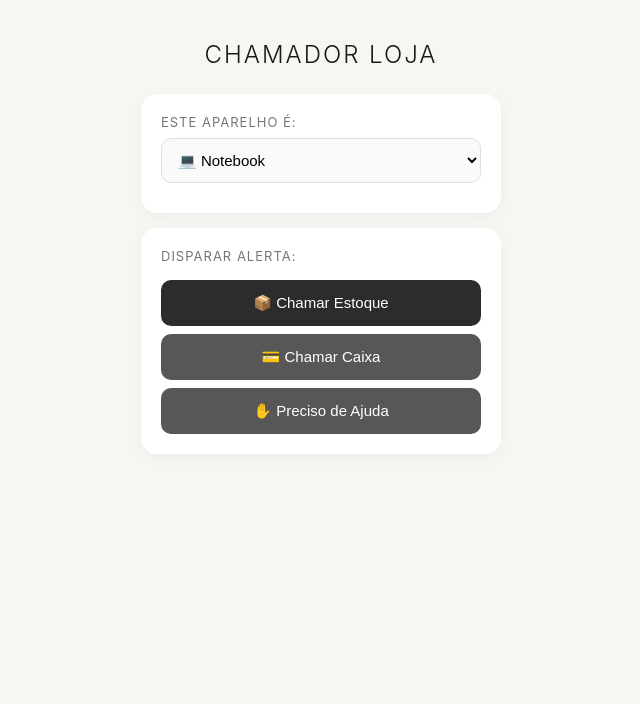
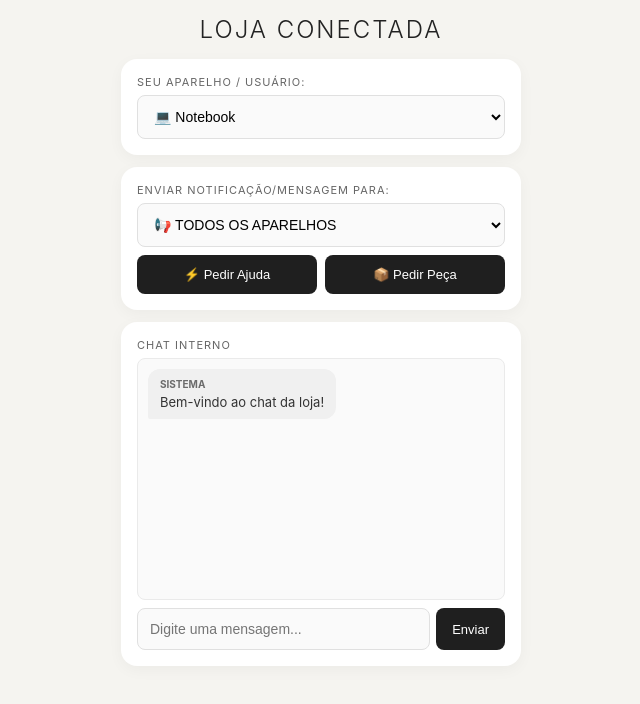
Before and after one commit to BielzeraDeveloper/Doorbell, a plain HTML site: page index.html in a window 1280 px wide. Shown: the whole page, without its empty margins (319-959 px from the left). Drawn offline with Linux system fonts and the light colour scheme; no server answers.

Commit message:
Update index.html

```diff
--- a/index.html
+++ b/index.html
@@ -3,80 +3,145 @@
 <head>
   <meta charset="UTF-8">
   <meta name="viewport" content="width=device-width, initial-scale=1.0">
-  <title>Chamador - Loja</title>
+  <title>Comunicação - Loja</title>
   <style>
     :root {
-      --bg-color: #f7f6f2;
+      --bg: #f5f4f0;
       --card-bg: #ffffff;
-      --accent: #2c2c2c;
-      --text: #1a1a1a;
-      --subtext: #767676;
+      --accent: #1f1f1f;
+      --text: #222222;
+      --subtext: #666666;
+      --msg-me: #e3f2fd;
+      --msg-other: #f0f0f0;
     }
     body {
       font-family: -apple-system, BlinkMacSystemFont, "Segoe UI", Roboto, sans-serif;
-      background-color: var(--bg-color);
+      background-color: var(--bg);
       color: var(--text);
-      padding: 20px;
       margin: 0;
+      padding: 15px;
       display: flex;
       flex-direction: column;
       align-items: center;
     }
-    .header { text-align: center; margin-bottom: 20px; }
-    .header h2 { font-weight: 300; letter-spacing: 2px; margin-bottom: 5px; }
-
+    .container {
+      width: 100%;
+      max-width: 400px;
+    }
+    .header {
+      text-align: center;
+      margin-bottom: 15px;
+    }
+    .header h2 {
+      font-weight: 300;
+      letter-spacing: 2px;
+      margin: 0 0 5px 0;
+    }
     .card {
       background: var(--card-bg);
       border-radius: 16px;
-      padding: 20px;
-      width: 100%;
-      max-width: 360px;
-      box-shadow: 0 4px 15px rgba(0, 0, 0, 0.04);
-      margin-bottom: 15px;
-      box-sizing: border-box;
+      padding: 16px;
+      box-shadow: 0 4px 15px rgba(0,0,0,0.04);
+      margin-bottom: 12px;
     }
-    label { font-size: 13px; color: var(--subtext); text-transform: uppercase; letter-spacing: 1px; display: block; margin-bottom: 8px; }
-    select {
+    label {
+      font-size: 11px;
+      color: var(--subtext);
+      text-transform: uppercase;
+      letter-spacing: 1px;
+      display: block;
+      margin-bottom: 6px;
+    }
+    select, input {
       width: 100%;
       padding: 12px;
-      border-radius: 10px;
+      border-radius: 8px;
       border: 1px solid #e0e0e0;
       background: #fafafa;
-      font-size: 15px;
-      margin-bottom: 10px;
+      font-size: 14px;
+      box-sizing: border-box;
       outline: none;
+    }
+    .btn-grid {
+      display: grid;
+      grid-template-columns: 1fr 1fr;
+      gap: 8px;
+      margin-top: 8px;
     }
     button {
       background: var(--accent);
       color: white;
       border: none;
-      padding: 14px;
-      border-radius: 10px;
-      font-size: 15px;
+      padding: 12px;
+      border-radius: 8px;
+      font-size: 13px;
       font-weight: 500;
       cursor: pointer;
-      width: 100%;
-      margin-top: 8px;
-      transition: background 0.2s;
     }
     button:active { opacity: 0.8; }
-    .btn-secondary { background: #575757; }
 
-    /* Alerta visual na tela */
+    /* CHAT BOX */
+    .chat-box {
+      height: 220px;
+      overflow-y: auto;
+      border: 1px solid #eaeaea;
+      border-radius: 8px;
+      padding: 10px;
+      background: #fafafa;
+      display: flex;
+      flex-direction: column;
+      gap: 8px;
+    }
+    .message {
+      max-width: 80%;
+      padding: 8px 12px;
+      border-radius: 12px;
+      font-size: 13px;
+      line-height: 1.4;
+    }
+    .message.me {
+      align-self: flex-end;
+      background: var(--msg-me);
+      color: #0d47a1;
+      border-bottom-right-radius: 2px;
+    }
+    .message.other {
+      align-self: flex-start;
+      background: var(--msg-other);
+      color: #333;
+      border-bottom-left-radius: 2px;
+    }
+    .msg-author {
+      font-weight: bold;
+      font-size: 10px;
+      text-transform: uppercase;
+      margin-bottom: 2px;
+      opacity: 0.7;
+    }
+    .chat-input {
+      display: flex;
+      gap: 6px;
+      margin-top: 8px;
+    }
+    .chat-input input { flex: 1; }
+    .chat-input button { width: auto; padding: 0 16px; }
+
+    /* BANNER DE ALERTA */
     #banner {
       display: none;
       position: fixed;
-      top: 20px;
+      top: 15px;
       left: 50%;
       transform: translateX(-50%);
-      background: #1a1a1a;
+      background: #111;
       color: #fff;
-      padding: 16px 24px;
-      border-radius: 30px;
-      box-shadow: 0 10px 25px rgba(0,0,0,0.2);
+      padding: 12px 20px;
+      border-radius: 25px;
+      box-shadow: 0 8px 20px rgba(0,0,0,0.2);
       z-index: 1000;
       text-align: center;
-      width: 80%;
+      font-size: 13px;
+      width: 85%;
       max-width: 320px;
     }
   </style>
@@ -85,13 +150,14 @@
 
   <div id="banner"></div>
 
+  <div class="container">
     <div class="header">
-    <h2>CHAMADOR LOJA</h2>
+      <h2>LOJA CONECTADA</h2>
     </div>
 
     <div class="card">
-    <label for="meuNome">Este aparelho é:</label>
-    <select id="meuNome" onchange="salvarIdentidade()">
+      <label for="meuNome">Seu Aparelho / Usuário:</label>
+      <select id="meuNome" onchange="salvarLogin()">
         <option value="NOTEBOOK">💻 Notebook</option>
         <option value="COMPUTADOR">🖥️ Computador</option>
         <option value="VENDEDOR 1">📱 Vendedor 1</option>
@@ -103,95 +169,132 @@
     </div>
 
     <div class="card">
-    <label>Disparar Alerta:</label>
-    <button onclick="chamar('Pedir peça no Estoque')">📦 Chamar Estoque</button>
-    <button class="btn-secondary" onclick="chamar('Apoio no Caixa / Troco')">💳 Chamar Caixa</button>
-    <button class="btn-secondary" onclick="chamar('Ajuda geral / Atendimento')">✋ Preciso de Ajuda</button>
+      <label for="destinatario">Enviar Notificação/Mensagem Para:</label>
+      <select id="destinatario">
+        <option value="TODOS">📢 TODOS OS APARELHOS</option>
+        <option value="NOTEBOOK">💻 Notebook</option>
+        <option value="COMPUTADOR">🖥️ Computador</option>
+        <option value="VENDEDOR 1">📱 Vendedor 1</option>
+        <option value="VENDEDOR 2">📱 Vendedor 2</option>
+        <option value="VENDEDOR 3">📱 Vendedor 3</option>
+        <option value="ESTOQUE">📦 Estoque</option>
+        <option value="CAIXA">💳 Caixa</option>
+      </select>
+
+      <div class="btn-grid">
+        <button onclick="enviarMensagem('⚡ Alerta: Preciso de ajuda!')">⚡ Pedir Ajuda</button>
+        <button onclick="enviarMensagem('📦 Alerta: Trazer peça no provador')">📦 Pedir Peça</button>
+      </div>
+    </div>
+
+    <div class="card">
+      <label>Chat Interno</label>
+      <div class="chat-box" id="chatBox">
+        <div class="message other">
+          <div class="msg-author">SISTEMA</div>
+          Bem-vindo ao chat da loja!
+        </div>
+      </div>
+
+      <div class="chat-input">
+        <input type="text" id="chatInput" placeholder="Digite uma mensagem..." onkeypress="checarEnter(event)">
+        <button onclick="enviarTextoChat()">Enviar</button>
+      </div>
+    </div>
   </div>
 
   <script>
-    // Substitua se quiser por um código próprio da sua loja
     const CANAL_LOJA = "loja-casual-chique-9988";
+    const selectLogin = document.getElementById('meuNome');
+    const selectDestino = document.getElementById('destinatario');
+    const chatBox = document.getElementById('chatBox');
 
-    // Salva e recupera o nome do dispositivo na memória do aparelho
-    const select = document.getElementById('meuNome');
-
-    if (localStorage.getItem('dispositivo_nome')) {
-      select.value = localStorage.getItem('dispositivo_nome');
+    // Recupera o Login Salvo
+    if (localStorage.getItem('loja_usuario')) {
+      selectLogin.value = localStorage.getItem('loja_usuario');
     }
 
-    function salvarIdentidade() {
-      localStorage.setItem('dispositivo_nome', select.value);
+    function salvarLogin() {
+      localStorage.setItem('loja_usuario', selectLogin.value);
     }
 
-    // Função de Som Suave (Acorde Elegante de 2 Notas)
-    function tocarChimeChique() {
+    // Som de Notificação
+    function tocarChime() {
       const ctx = new (window.AudioContext || window.webkitAudioContext)();
-
-      // Primeira nota (A4 - 440Hz)
-      const osc1 = ctx.createOscillator();
-      const gain1 = ctx.createGain();
-      osc1.type = 'sine';
-      osc1.frequency.setValueAtTime(440, ctx.currentTime);
-      gain1.gain.setValueAtTime(0.08, ctx.currentTime);
-      gain1.gain.exponentialRampToValueAtTime(0.0001, ctx.currentTime + 1.0);
-      osc1.connect(gain1);
-      gain1.connect(ctx.destination);
-      osc1.start(ctx.currentTime);
-      osc1.stop(ctx.currentTime + 1.0);
-
-      // Segunda nota suave depois de 150ms (C#5 - 554.37Hz)
-      setTimeout(() => {
-        const osc2 = ctx.createOscillator();
-        const gain2 = ctx.createGain();
-        osc2.type = 'sine';
-        osc2.frequency.setValueAtTime(554.37, ctx.currentTime);
-        gain2.gain.setValueAtTime(0.08, ctx.currentTime);
-        gain2.gain.exponentialRampToValueAtTime(0.0001, ctx.currentTime + 1.2);
-        osc2.connect(gain2);
-        gain2.connect(ctx.destination);
-        osc2.start(ctx.currentTime);
-        osc2.stop(ctx.currentTime + 1.2);
-      }, 150);
+      const osc = ctx.createOscillator();
+      const gain = ctx.createGain();
+      osc.type = 'sine';
+      osc.frequency.setValueAtTime(554.37, ctx.currentTime);
+      gain.gain.setValueAtTime(0.08, ctx.currentTime);
+      gain.gain.exponentialRampToValueAtTime(0.0001, ctx.currentTime + 1.0);
+      osc.connect(gain);
+      gain.connect(ctx.destination);
+      osc.start();
+      osc.stop(ctx.currentTime + 1.0);
     }
 
-    // Disparar o chamado
-    function chamar(motivo) {
-      const quemChamou = select.value;
+    // Função Geral para Enviar Mensagem/Alerta
+    function enviarMensagem(texto) {
+      const remetente = selectLogin.value;
+      const destino = selectDestino.value;
 
       fetch(`https://ntfy.sh/${CANAL_LOJA}`, {
         method: 'POST',
-        body: JSON.stringify({ quem: quemChamou, motivo: motivo })
+        body: JSON.stringify({
+          de: remetente,
+          para: destino,
+          texto: texto
+        })
       });
     }
 
-    // Escutar chamadas recebidas
+    function enviarTextoChat() {
+      const input = document.getElementById('chatInput');
+      if (input.value.trim() !== '') {
+        enviarMensagem(input.value);
+        input.value = '';
+      }
+    }
+
+    function checarEnter(e) {
+      if (e.key === 'Enter') enviarTextoChat();
+    }
+
+    // Escutar Mensagens em Tempo Real
     const eventSource = new EventSource(`https://ntfy.sh/${CANAL_LOJA}/sse`);
 
     eventSource.onmessage = (event) => {
       try {
         const dados = JSON.parse(JSON.parse(event.data).message);
+        const meuUsuario = selectLogin.value;
 
-        // Toca o som suave
-        tocarChimeChique();
+        // Verifica se a mensagem é para TODOS, para MIM ou enviada por MIM
+        if (dados.para === 'TODOS' || dados.para === meuUsuario || dados.de === meuUsuario) {
 
-        // Vibra se for celular
-        if (navigator.vibrate) {
-          navigator.vibrate([100, 80, 100]);
+          // Adiciona ao Chat
+          const eMinha = dados.de === meuUsuario;
+          const msgDiv = document.createElement('div');
+          msgDiv.className = `message ${eMinha ? 'me' : 'other'}`;
+
+          const paraTexto = dados.para !== 'TODOS' ? ` ➔ ${dados.para}` : '';
+          msgDiv.innerHTML = `<div class="msg-author">${dados.de}${paraTexto}</div>${dados.texto}`;
+
+          chatBox.appendChild(msgDiv);
+          chatBox.scrollTop = chatBox.scrollHeight;
+
+          // Se a mensagem veio de outra pessoa, toca o som e mostra alerta
+          if (!eMinha) {
+            tocarChime();
+            if (navigator.vibrate) navigator.vibrate([80, 50, 80]);
+
+            const banner = document.getElementById('banner');
+            banner.innerHTML = `<strong>${dados.de}</strong> (${dados.para}):<br>${dados.texto}`;
+            banner.style.display = 'block';
+            setTimeout(() => { banner.style.display = 'none'; }, 4000);
           }
-
-        // Exibe o banner na tela
-        const banner = document.getElementById('banner');
-        banner.innerHTML = `<strong>${dados.quem}</strong><br>${dados.motivo}`;
-        banner.style.display = 'block';
-
-        // Esconde o aviso depois de 5 segundos
-        setTimeout(() => {
-          banner.style.display = 'none';
-        }, 5000);
-
+        }
       } catch (e) {
-        // Ignora mensagens do servidor
+        // Ignora mensagens de controle do sistema
       }
     };
   </script>
```
Lines whose indentation alone changed are shown as unchanged.
